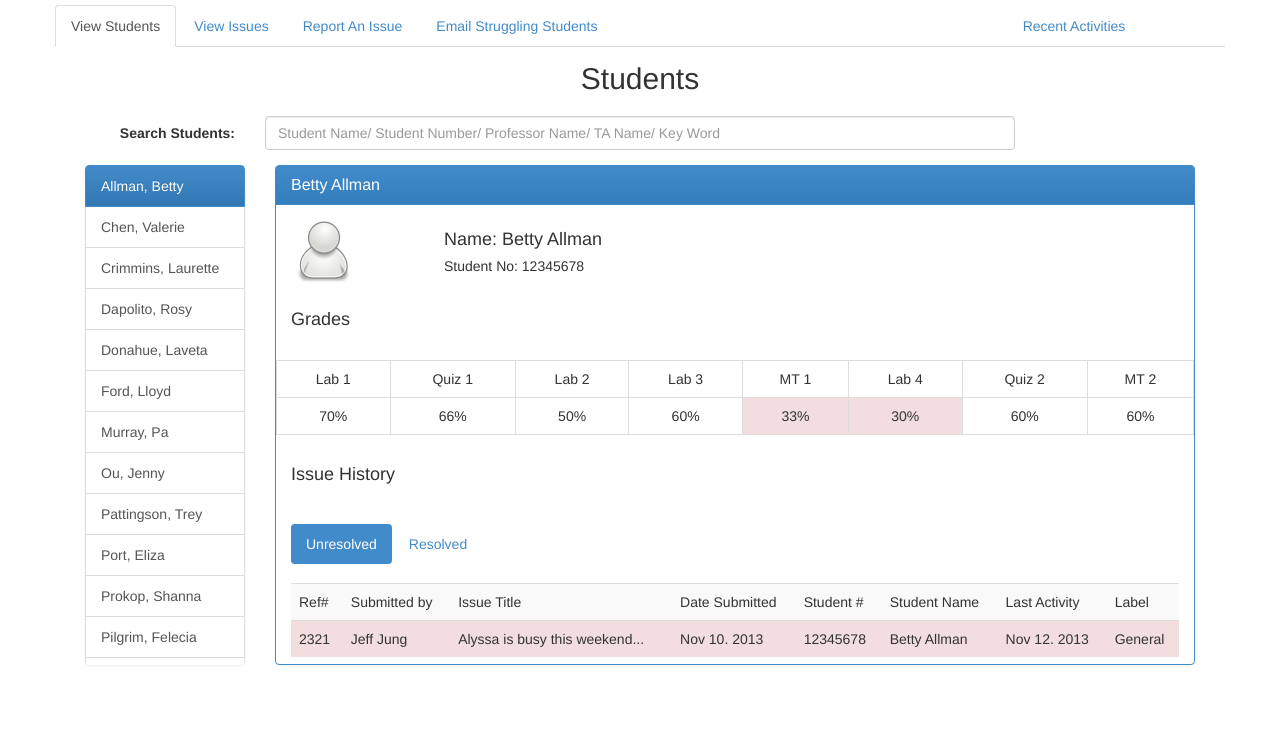
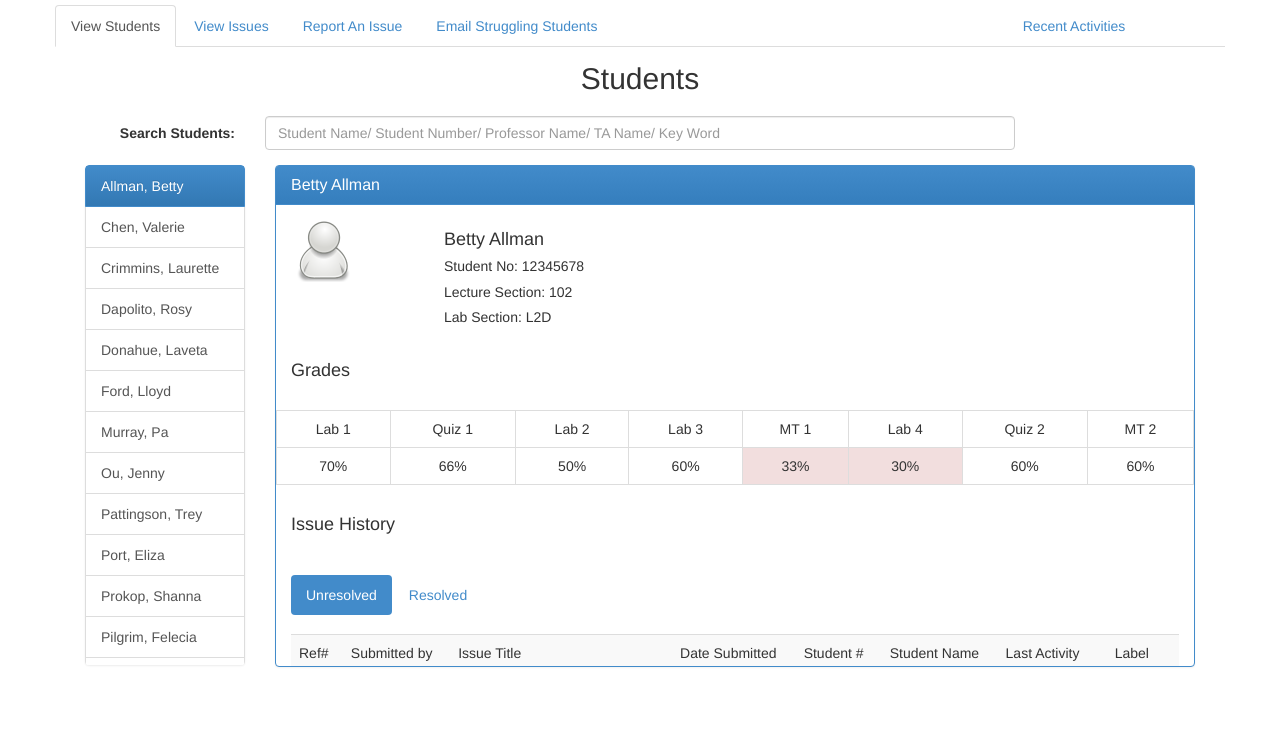
Before and after one commit to midlife83/ArgentineRose, a PHP site: page / in a window 1280 px wide, after a click on "View Students". Shown: the top 739 px of the page. Run offline with PHP 8.4, Linux system fonts and the light colour scheme.

Commit message:
Cosmetic Changes on student page, added section info

```diff
--- a/css/app.css
+++ b/css/app.css
@@ -88,6 +88,7 @@ padding-right:10px;
   display:none;
 }
 
-.panel-primary {
-  height:500px;
+.panel-body {
+  height:461px;
+  overflow:scroll;
 }
--- a/index.php
+++ b/index.php
@@ -122,8 +122,10 @@
                 <img src="assets/person.png">
             </div>
             <div class="col-sm-6">
-              <h4>Name: Betty Allman</h4>
+              <h4>Betty Allman</h4>
               <h5>Student No: 12345678</h5>
+              <h5>Lecture Section: 102</h5>
+              <h5>Lab Section: L2D</h5>
             </div>
           </div>
           <div class="row">
@@ -254,8 +256,11 @@
                 <img src="assets/person.png">
             </div>
             <div class="col-sm-6">
-              <h4>Name: Valerie Chen</h4>
-              <h5>Student No: 2342342</h5>
+              <h4>Valerie Chen</h4>
+              <h5>Student No: 23423534</h5>
+              <h5>Lecture Section: 101</h5>
+              <h5>Lab Section: L1H</h5>
+
             </div>
           </div>
           <div class="row">
@@ -275,10 +280,10 @@
               <td class="danger">40%</td>
               <td>66%</td>
               <td>50%</td>
-              <td>60%</td>
-              <td class="danger">33%</td>
-              <td class="danger">30%</td>
-              <td>60%</td>
+              <td>75%</td>
+              <td class="danger">39%</td>
+              <td class="danger">20%</td>
+              <td>57%</td>
               <td>60%</td>
             </table>
           </div>
```
